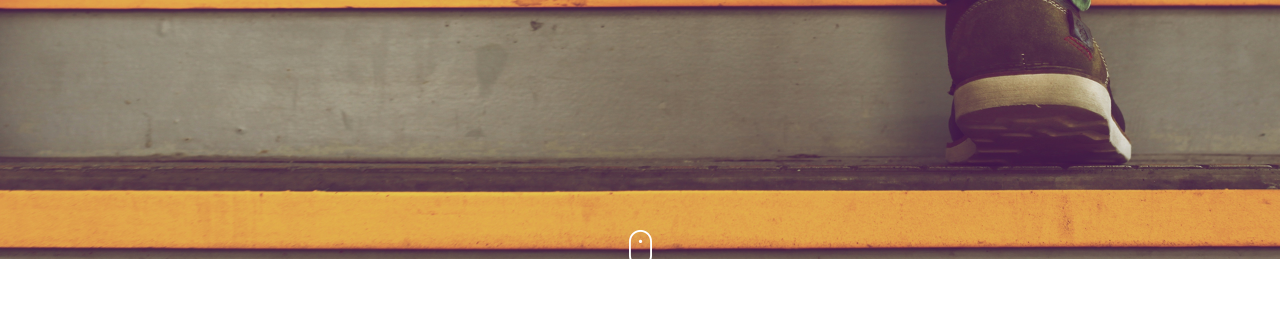
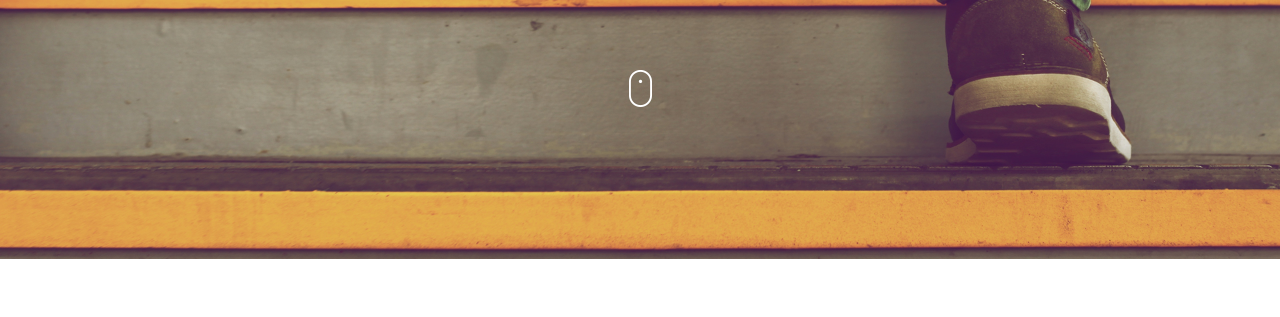
Before and after one commit to Brayooh/delani-studio, a plain HTML site: page index.html in a window 1280 px wide. Shown: the part 381-698 px from the top of the page. Drawn offline with Linux system fonts and the light colour scheme.

Commit message:
padding for mouse-click image

```diff
--- a/index.html
+++ b/index.html
@@ -17,7 +17,7 @@
             <div id="p">
                 <p><b>AMAZING PEOPLE ARE MAKING AMAZING DESIGNS IN A FUN ENVIRONMENT</b></p>
             </div>
-            <a href="#contact"><img src="../delani-studio/assets/mouse_click.png" alt="mouse_click" style="margin-top: 30vh;"></a>
+            <a href="#contact"><img src="../delani-studio/assets/mouse_click.png" alt="mouse_click" style="margin-top: 10vh;"></a>
 
         </div>
     </div>
```
